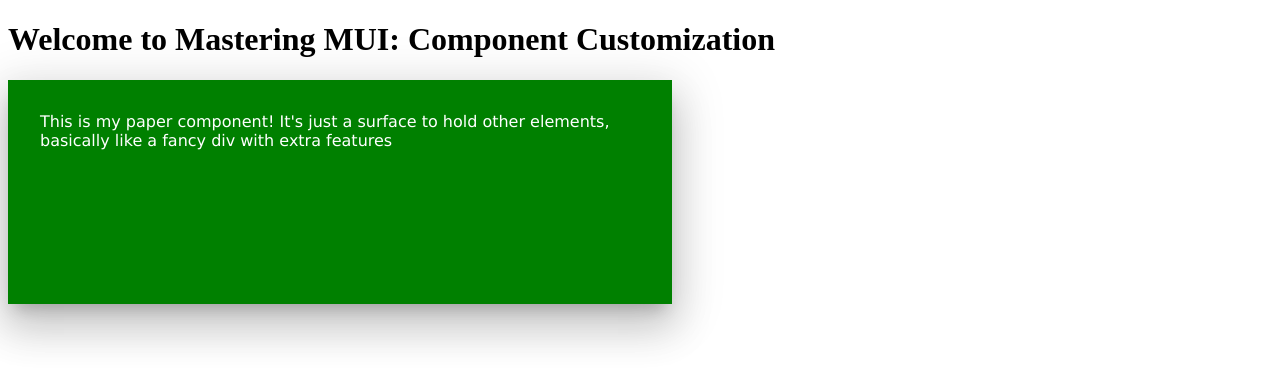
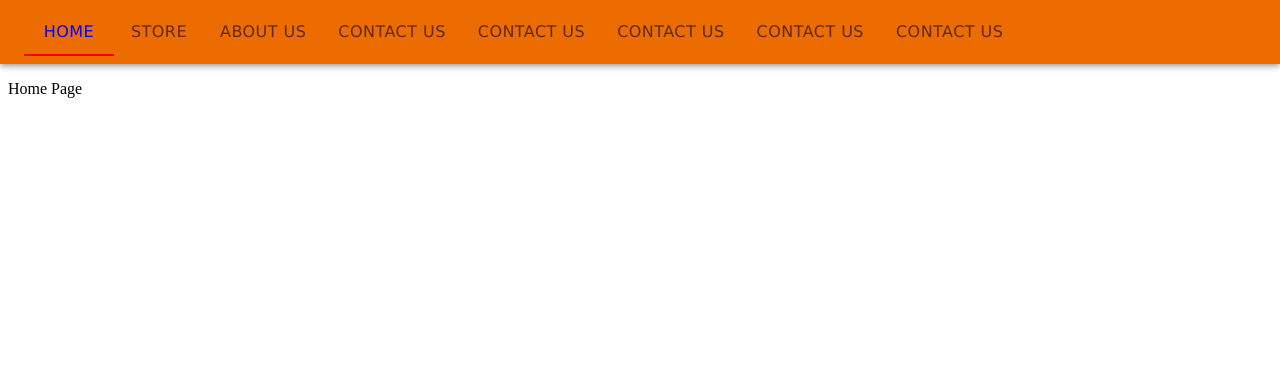
Before and after one commit to oleksandrivanyshyn/react-MUI, a React (Vite) app: page / in a window 1280 px wide. Shown: the top 384 px of the page. Built offline with nearby package versions, Linux system fonts and the light colour scheme.

Commit message:
feat: add Tabs customization and functionality components

```diff
--- a/src/App.jsx
+++ b/src/App.jsx
@@ -72,11 +72,31 @@
   PaperFunctionality,
   PaperCustomization,
 } from './components/surfaces';
+import {
+  BottomNavigationFunctionality,
+  BottomNavigationCustomization,
+  BreadcrumbsFunctionality,
+  BreadcrumbsCustomization,
+  DrawerFunctionality,
+  DrawerCustomization,
+  LinkFunctionality,
+  LinkCustomization,
+  MenuFunctionality,
+  MenuCustomization,
+  PaginationFunctionality,
+  PaginationCustomization,
+  SpeedDialFunctionality,
+  SpeedDialCustomization,
+  StepperFunctionality,
+  StepperCustomization,
+  TabsFunctionality,
+  TabsCustomization,
+} from './components/navigation';
 export default function App() {
   return (
     <>
       <h1>Welcome to Mastering MUI: Component Customization</h1>
-      <PaperCustomization />
+      <TabsCustomization />
     </>
   );
 }
--- /dev/null
+++ b/src/components/navigation/tabs/tabs_customization.jsx
@@ -0,0 +1,136 @@
+import { useState } from "react"
+import { AppBar, Toolbar, Tabs, Tab, Button } from "@mui/material"
+import { Home as HomeIcon, Store as StoreIcon, Person as PersonIcon, Mail as MailIcon } from "@mui/icons-material"
+
+const routes = [
+    { route: "Home", icon: <HomeIcon /> },
+    { route: "Store", icon: <StoreIcon /> },
+    { route: "About Us", icon: <PersonIcon /> },
+    { route: "Contact Us", icon: <MailIcon /> },
+    { route: "Contact Us", icon: <MailIcon /> },
+    { route: "Contact Us", icon: <MailIcon /> },
+    { route: "Contact Us", icon: <MailIcon /> },
+    { route: "Contact Us", icon: <MailIcon /> },
+]
+
+function renderContent(route) {
+    switch (route) {
+        case "Home":
+            return <div>Home Page</div>
+        case "Store":
+            return <div>My Store!</div>
+        case "About Us":
+            return <div>About Us!</div>
+        case "Contact Us":
+            return <div>Contact Us!</div>
+        default:
+            return <div>Whoops! Page not found.</div>
+    }
+}
+
+function a11yProps(index) {
+    return {
+        id: "simple-tab-" + index,
+        "aria-controls": "simple-tabpanel-" + index,
+    }
+}
+
+const scrollButtonStyles = {
+    fontSize: 40,
+}
+
+const customScrollButtonStyles = {
+    color: "#FFF",
+}
+
+const CustomStartButton = () => {
+    return <Button sx={customScrollButtonStyles}>{"<--"}</Button>
+}
+
+const CustomEndButton = () => {
+    return <Button sx={customScrollButtonStyles}>{"-->"}</Button>
+}
+
+export function TabsCustomization() {
+    const [selected, setSelected] = useState("Home")
+
+    return (
+        <div>
+            <AppBar color="warning">
+                <Toolbar>
+                    <Tabs
+                        aria-label="Main Navigation"
+                        // centered
+                        variant="scrollable"
+                        // allowScrollButtonsMobile
+                        // scrollButtons={false}
+                        textColor="inherit"
+                        slots={{
+                            StartScrollButtonIcon: CustomStartButton,
+                            EndScrollButtonIcon: CustomEndButton,
+                        }}
+                        // slotProps={{
+                        //   startScrollButtonIcon: {
+                        //     sx: { fill: "red", ...scrollButtonStyles },
+                        //   },
+                        //   endScrollButtonIcon: {
+                        //     sx: { fill: "blue", ...scrollButtonStyles },
+                        //   },
+                        // }}
+                        sx={{
+                            width: "100%",
+                            "& .MuiTabs-indicator": {
+                                bgcolor: "red",
+                                // display: "none",
+                            },
+                            "& .MuiTabs-flexContainer": {
+                                // justifyContent: "flex-end",
+                                alignItems: "flex-end",
+                            },
+                        }}
+                        value={selected}
+                        // orientation="vertical"
+                        onChange={(_e, newValue) => setSelected(newValue)}>
+                        {routes.map(({ route, icon }, index) => (
+                            <Tab
+                                {...a11yProps(index)}
+                                // LinkComponent={Link}
+                                // href={route}
+                                // disabled={route === "Store"}
+                                label={route}
+                                // icon={icon}
+                                iconPosition="end"
+                                // wrapped
+                                key={route}
+                                value={route}
+                                sx={{
+                                    "&.Mui-selected": {
+                                        color: "blue",
+                                        "& .MuiTab-iconWrapper": {
+                                            fill: "#000",
+                                        },
+                                    },
+                                    "&:not(.Mui-selected)": {
+                                        color: "#000",
+                                        "& .MuiTab-iconWrapper": {
+                                            fill: "white",
+                                        },
+                                    },
+                                    "& .MuiTab-iconWrapper": {
+                                        fontSize: 40,
+                                        ml: (theme) => theme.spacing(2),
+                                    },
+                                    // my: (theme) => theme.spacing(1),
+                                    // mx: (theme) => theme.spacing(1),
+                                    fontFamily: "Verdana",
+                                    fontSize: "1rem",
+                                }}
+                            />
+                        ))}
+                    </Tabs>
+                </Toolbar>
+            </AppBar>
+            {renderContent(selected)}
+        </div>
+    )
+}
--- /dev/null
+++ b/src/components/navigation/tabs/tabs_functionality.jsx
@@ -0,0 +1,71 @@
+import { useState } from "react"
+import { AppBar, Toolbar, Tabs, Tab } from "@mui/material"
+import { Home as HomeIcon, Store as StoreIcon, Person as PersonIcon, Mail as MailIcon } from "@mui/icons-material"
+
+const routes = [
+    { route: "Home", icon: <HomeIcon /> },
+    { route: "Store", icon: <StoreIcon /> },
+    { route: "About Us", icon: <PersonIcon /> },
+    { route: "Contact Us", icon: <MailIcon /> },
+]
+
+function renderContent(route) {
+    switch (route) {
+        case "Home":
+            return <div>Home Page</div>
+        case "Store":
+            return <div>My Store!</div>
+        case "About Us":
+            return <div>About Us!</div>
+        case "Contact Us":
+            return <div>Contact Us!</div>
+        default:
+            return <div>Whoops! Page not found.</div>
+    }
+}
+
+function a11yProps(index) {
+    return {
+        id: "simple-tab-" + index,
+        "aria-controls": "simple-tabpanel-" + index,
+    }
+}
+
+export function TabsFunctionality() {
+    const [selected, setSelected] = useState("Home")
+
+    return (
+        <div>
+            <AppBar color="warning">
+                <Toolbar>
+                    <Tabs
+                        aria-label="Main Navigation"
+                        // centered
+                        variant="fullWidth"
+                        // allowScrollButtonsMobile
+                        scrollButtons={false}
+                        sx={{ width: "100%" }}
+                        value={selected}
+                        orientation="vertical"
+                        onChange={(_e, newValue) => setSelected(newValue)}>
+                        {routes.map(({ route, icon }, index) => (
+                            <Tab
+                                {...a11yProps(index)}
+                                // LinkComponent={Link}
+                                // href={route}
+                                // disabled={route === "Store"}
+                                label={route}
+                                icon={icon}
+                                iconPosition="end"
+                                // wrapped
+                                key={route}
+                                value={route}
+                            />
+                        ))}
+                    </Tabs>
+                </Toolbar>
+            </AppBar>
+            {renderContent(selected)}
+        </div>
+    )
+}
```
